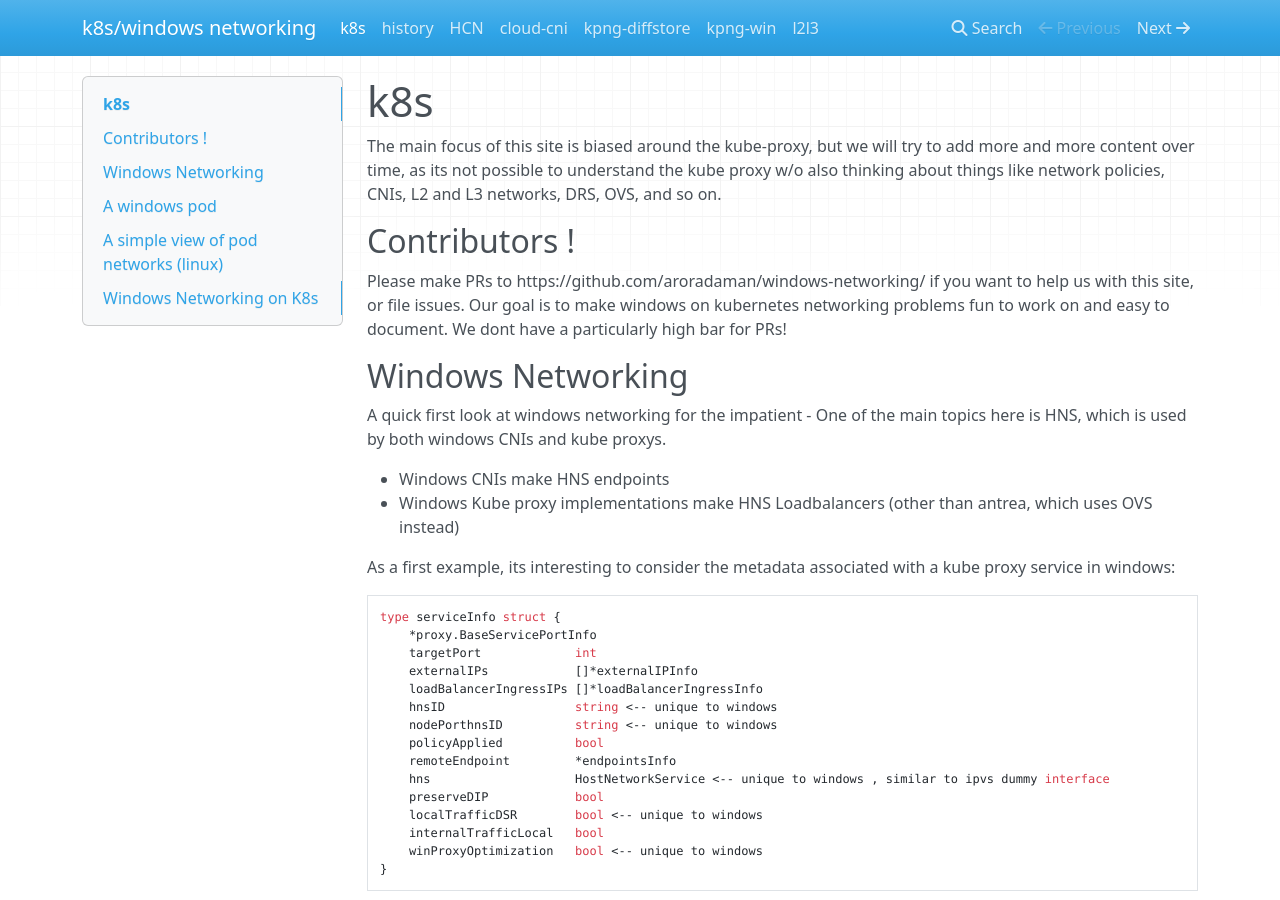
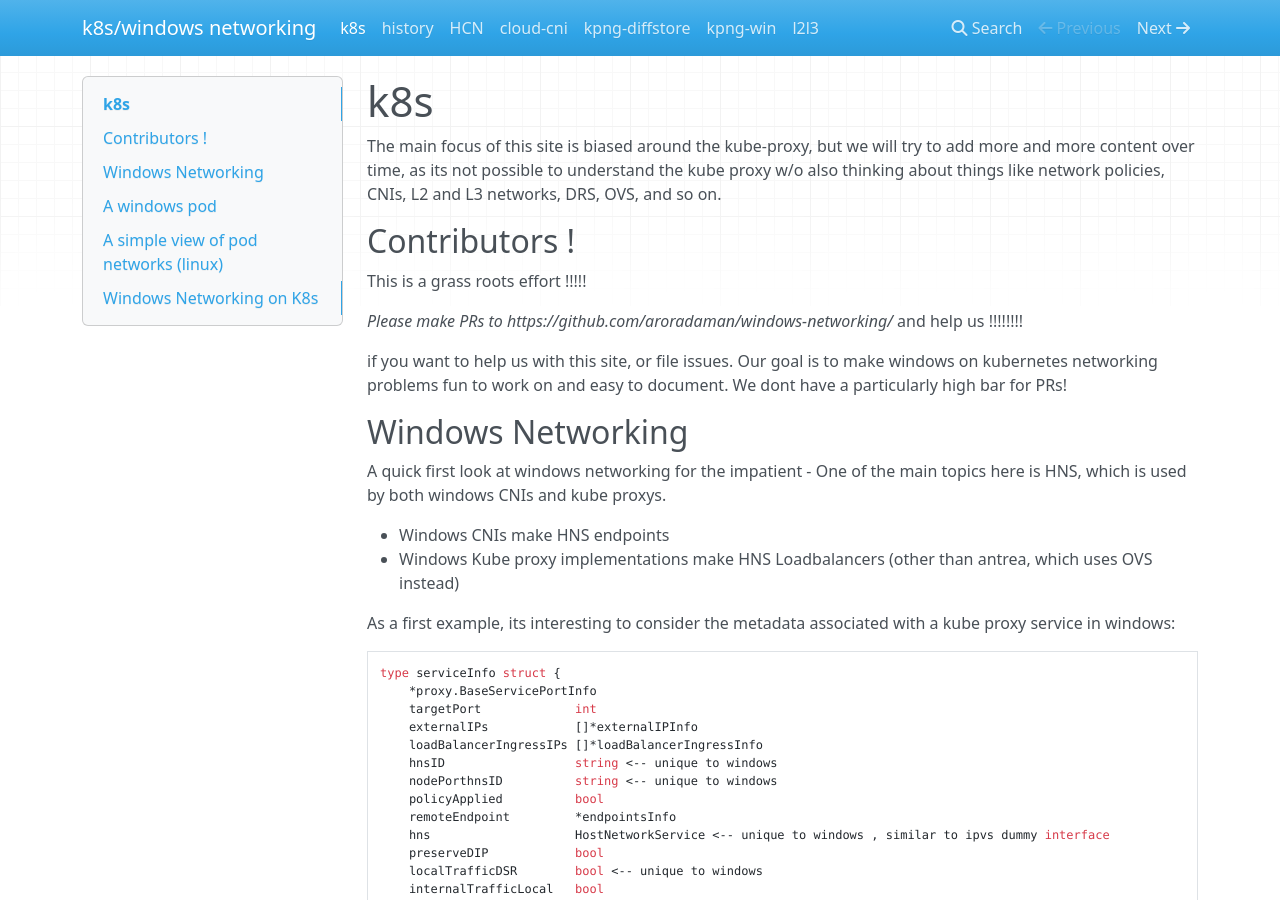
Before and after one commit to aroradaman/windows-networking, an MkDocs documentation site: the page built from docs/index.md, in a window 1280 px wide and 900 px high. Built offline with MkDocs 1.6.1, drawn with Linux system fonts in a browser that asks for light colours; nearby versions of some CDN libraries.

Commit message:
Update index.md

```diff
--- a/docs/index.md
+++ b/docs/index.md
@@ -6,7 +6,11 @@ and so on.
 
 ## Contributors !
 
-Please make PRs to https://github.com/aroradaman/windows-networking/ if you want to help us with this site, or file issues.
+This is a grass roots effort !!!!!
+
+*Please make PRs to https://github.com/aroradaman/windows-networking/* and help us !!!!!!!!
+
+if you want to help us with this site, or file issues.
 Our goal is to make windows on kubernetes networking problems fun to work on and easy to document.  We dont have a particularly
 high bar for PRs!
 
```
